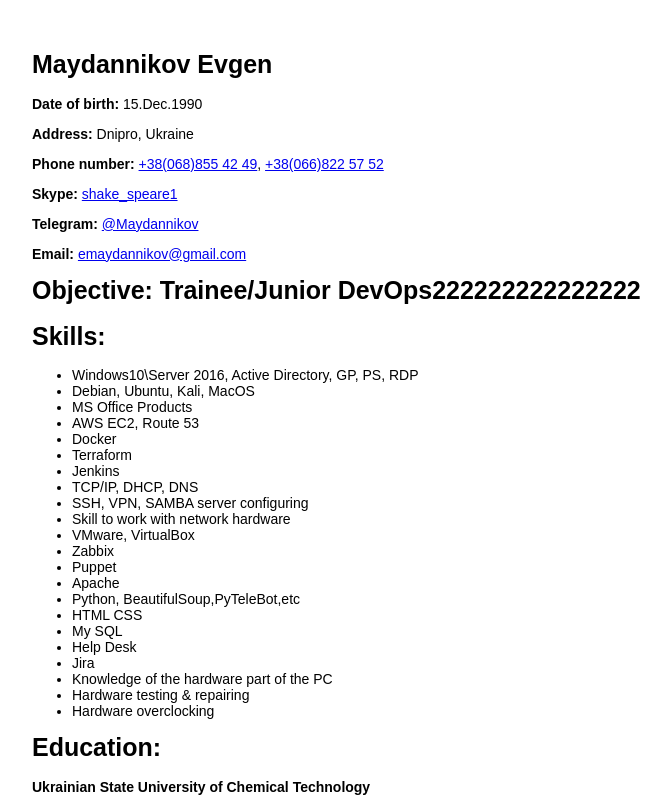
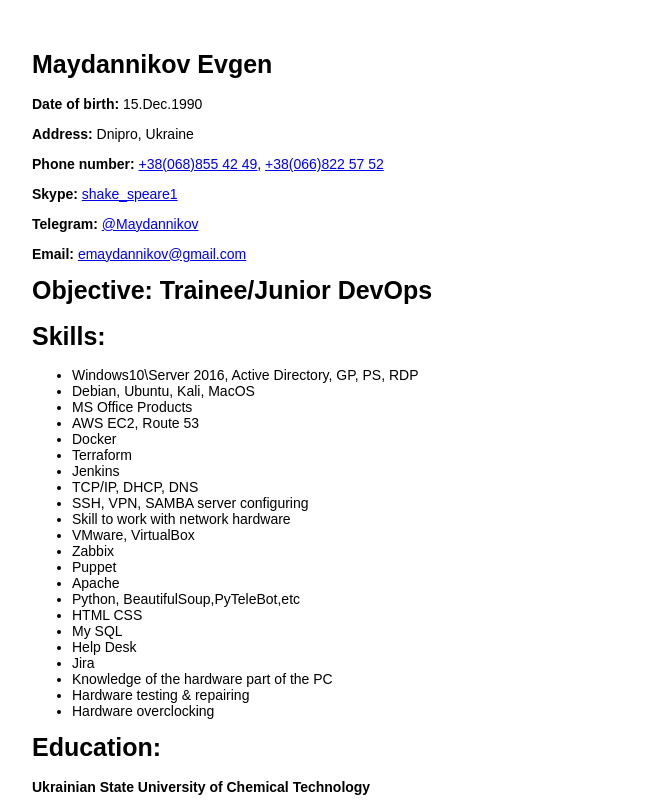
Before and after one commit to Emaydannikov/Simple_cv, a plain HTML site: page index.html in a window 1280 px wide. Shown: the top 800 px of the page, without its empty margins (18-689 px from the left). Drawn offline with Linux system fonts and the light colour scheme.

Commit message:
Update index.html

```diff
--- a/index.html
+++ b/index.html
@@ -20,7 +20,7 @@
 <p><b>Email:</b> <a href="mailto:emaydannikov@gmail.com">emaydannikov@gmail.com</a>
 <!-- <p><b>Site:</b> <a href="http://maydannikov.link/">maydannikov.link</a> -->
 
-<h1>Objective: Trainee/Junior DevOps222222222222222</h1>
+<h1>Objective: Trainee/Junior DevOps</h1>
 <h1>Skills:</h1>
 <ul>
   <li>Windows10\Server 2016, Active Directory, GP, PS, RDP</li>
```
